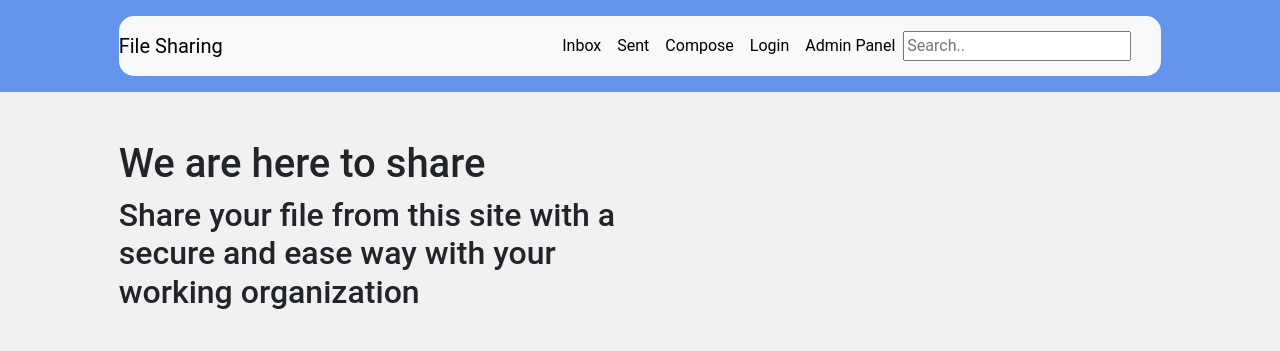
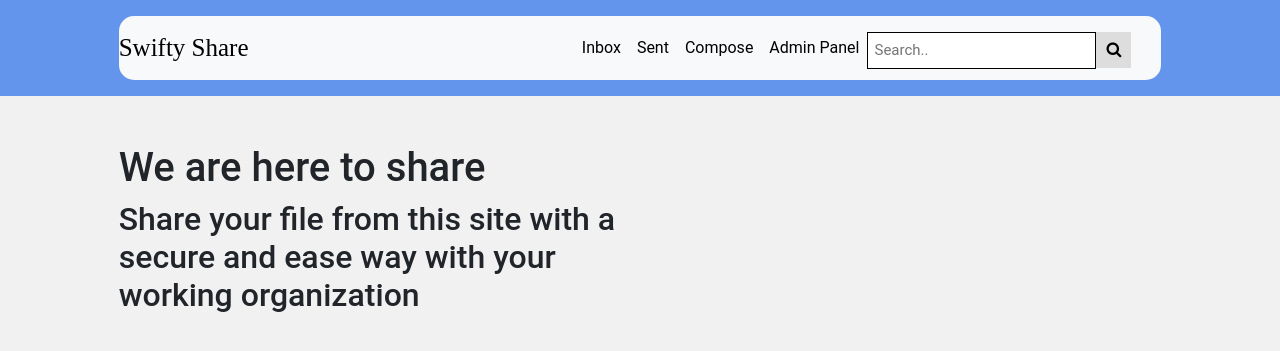
Before and after one commit to krnnpl/File-Sharing, a Node server app: page /sent in a window 1280 px wide. Shown: the top 351 px of the page. Run offline with Node 20, Linux system fonts and the light colour scheme; some libraries are stand-ins or nearby versions.

Commit message:
frontend updated

```diff
--- a/server/app.js
+++ b/server/app.js
@@ -47,11 +47,7 @@ app.use('/api/files', require('./routes/files'));
 app.use('/files', require('./routes/show'));
 app.use('/files/download', require('./routes/download'));
 
-const middleware = (req, res, next) => {
-    console.log('hello my middleware');
-    next();
 
-}
 
 
 
--- a/templates/partials/navbar.hbs
+++ b/templates/partials/navbar.hbs
@@ -5,6 +5,7 @@
   <meta charset="UTF-8">
   <meta name="viewport" content="width=device-width, initial-scale=1.0">
   <title>Document</title>
+   <link rel="stylesheet" href="https://cdnjs.cloudflare.com/ajax/libs/font-awesome/4.7.0/css/font-awesome.min.css">
   <style>
     body {
       font-family: "Roboto", sans-serif;
@@ -17,7 +18,7 @@
       --bs-bg-opacity: 1;
       background-color: honeydew;
       border-radius: 15px;
-      width: auto;
+
     }
 
     .py-3 {
@@ -49,9 +50,53 @@
       background-color: #000;
     }
 
-    .form-inline {
-      padding-
-    }
+ .search-container {
+  float: right;
+}
+
+.search-container input[type=text] {
+  padding: 6px;
+  margin-top: 5px;
+  font-size: 15px;
+  border: solid 1px;
+}
+
+ .search-container button {
+  float: right;
+  padding: 6px 10px;
+  margin-top: 5px;
+
+  background: #ddd;
+
+  border: none;
+  cursor: pointer;
+}
+
+ .search-container button:hover {
+  background: #ccc;
+}
+
+@media screen and (max-width: 600px) {
+   .search-container {
+    float: none;
+  }
+   .search-container input[type=text], .search-container button {
+    float: none;
+    display: block;
+    text-align: left;
+    width: 98%;
+    margin: 0;
+    padding: 14px;
+  }
+  .search-container input[type=text] {
+    border: 1px solid #ccc;
+  }
+}
+#logo{
+   font-family: 'Quicksand';
+   font-size: 25px;
+        }
+
   </style>
 </head>
 
@@ -60,7 +105,7 @@
     <div class="row">
       <div class="col-md-10 col-12 mx-auto">
         <nav class="navbar navbar-expand-lg navbar-light bg-light">
-          <a class="navbar-brand" id="logo">File Sharing</a>
+          <a class="navbar-brand" id="logo">Swifty Share</a>
           <button class="navbar-toggler" type="button" data-toggle="collapse" data-target="#navbarSupportedContent">
             <span class="navbar-toggler-icon"></span>
           </button>
@@ -75,14 +120,17 @@
               <li class="nav-item">
                 <a class="nav-link" href="/compose">Compose</a>
               </li>
-              <li class="nav-item">
-                <a class="nav-link" href="/login">Login</a>
-              </li>
+
               <li class="nav-item">
                 <a class="nav-link" href="/admin">Admin Panel</a>
               </li>
             </ul>
-            <input type="text" placeholder="Search..">
+            <div class="search-container">
+              <form action="/action">
+                <input type="text" placeholder="Search.." name="search">
+                <button type="submit"><i class="fa fa-search"></i></button>
+              </form>
+            </div>
           </div>
 
 
--- a/templates/partials/navbaradmin.hbs
+++ b/templates/partials/navbaradmin.hbs
@@ -1,9 +1,11 @@
 <!DOCTYPE html>
 <html lang="en">
+
 <head>
   <meta charset="UTF-8">
   <meta name="viewport" content="width=device-width, initial-scale=1.0">
   <title>Document</title>
+  <link rel="stylesheet" href="https://cdnjs.cloudflare.com/ajax/libs/font-awesome/4.7.0/css/font-awesome.min.css">
   <style>
     body {
       font-family: "Roboto", sans-serif;
@@ -11,16 +13,19 @@
       margin: 0;
       padding: 0;
     }
+
     .bg-light {
       --bs-bg-opacity: 1;
       background-color: honeydew;
       border-radius: 15px;
     }
+
     .py-3 {
-    padding-top: 1rem!important;
-    padding-bottom: 1rem!important;
+      padding-top: 1rem !important;
+      padding-bottom: 1rem !important;
       background-color: cornflowerblue;
     }
+
     .navbar-nav .nav-link {
       position: relative;
       color: #000;
@@ -43,18 +48,58 @@
     .navbar-nav .nav-link:hover:before {
       background-color: #000;
     }
+    .search-container {
+  float: right;
+}
 
+.search-container input[type=text] {
+  padding: 6px;
+  margin-top: 5px;
+  font-size: 15px;
+  border: solid 1px;
+}
 
+ .search-container button {
+  float: right;
+  padding: 6px 10px;
+  margin-top: 5px;
+
+  background: #ddd;
+
+  border: none;
+  cursor: pointer;
+}
+
+ .search-container button:hover {
+  background: #ccc;
+}
+
+@media screen and (max-width: 600px) {
+   .search-container {
+    float: none;
+  }
+   .search-container input[type=text], .search-container button {
+    float: none;
+    display: block;
+    text-align: left;
+    width: 98%;
+    margin: 0;
+    padding: 14px;
+  }
+  .search-container input[type=text] {
+    border: 1px solid #ccc;
+  }
+}
   </style>
 </head>
+
 <body>
   <div class="container-fluid navbar-style py-3">
     <div class="row">
       <div class="col-md-10 col-12 mx-auto">
         <nav class="navbar navbar-expand-lg navbar-light bg-light">
-          <a class="navbar-brand"  id="logo">File Sharing</a>
-          <button class="navbar-toggler" type="button" data-toggle="collapse" data-target="#navbarSupportedContent"
-            >
+          <a class="navbar-brand" id="logo">Swifty Share</a>
+          <button class="navbar-toggler" type="button" data-toggle="collapse" data-target="#navbarSupportedContent">
             <span class="navbar-toggler-icon"></span>
           </button>
           <div class="collapse navbar-collapse" id="navbarSupportedContent">
@@ -71,6 +116,13 @@
               </li>
 
             </ul>
+            <div class="search-container">
+              <form action="/action">
+                <input type="text" placeholder="Search.." name="search">
+                <button type="submit"><i class="fa fa-search"></i></button>
+              </form>
+            </div>
+
           </div>
         </nav>
       </div>
@@ -79,4 +131,5 @@
 
 
 </body>
+
 </html>
```
Lines whose indentation alone changed are shown as unchanged.
